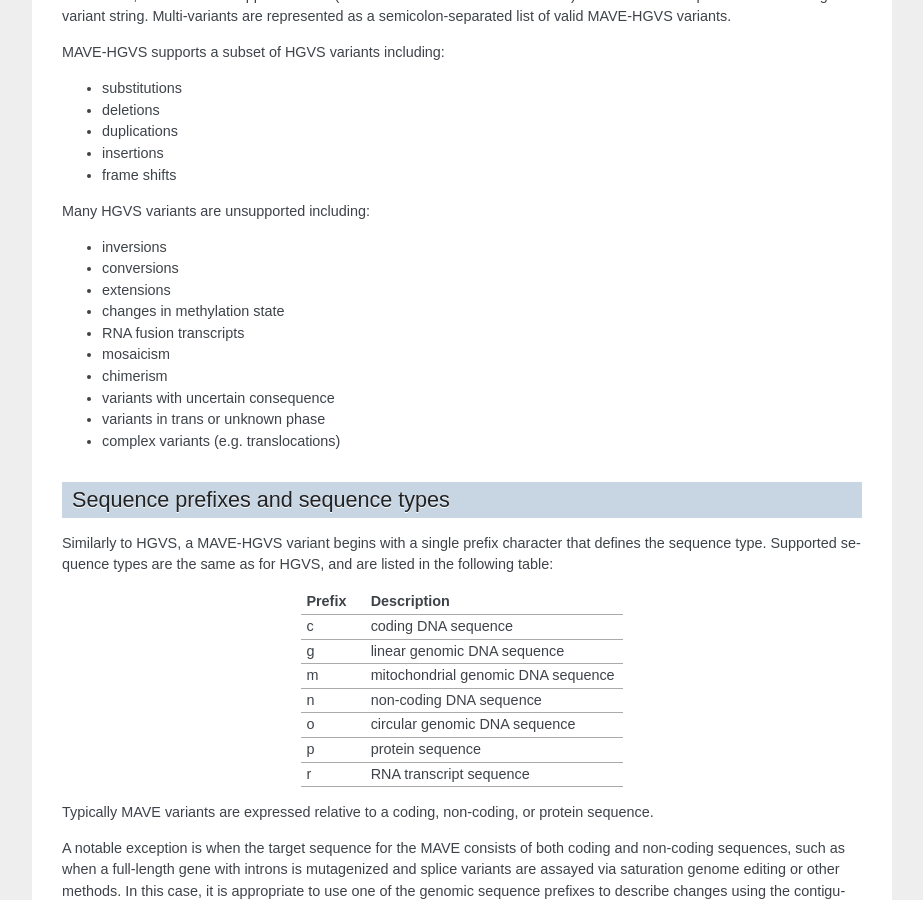
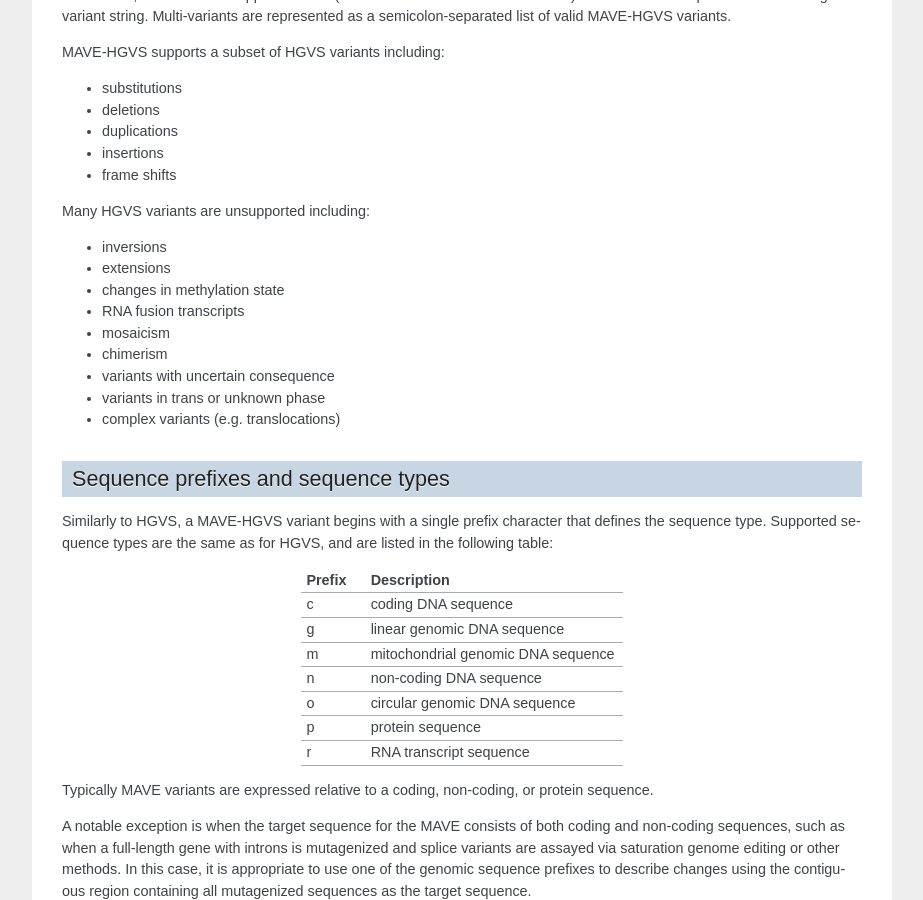
Before and after one commit to VariantEffect/mavehgvs, a Sphinx documentation site: the page built from docs/spec.rst, in a window 1280 px wide and 900 px high, scrolled down 748 px. Shown: the whole window, without its empty margins (198-1121 px from the left). Built offline with Sphinx 7.4.7, drawn with Linux system fonts in a browser that asks for light colours.

Commit message:
remove mention of obsolete conversion variant type

```diff
--- a/docs/spec.rst
+++ b/docs/spec.rst
@@ -53,7 +53,6 @@ MAVE-HGVS supports a subset of HGVS variants including:
 Many HGVS variants are unsupported including:
 
 * inversions
-* conversions
 * extensions
 * changes in methylation state
 * RNA fusion transcripts
```
